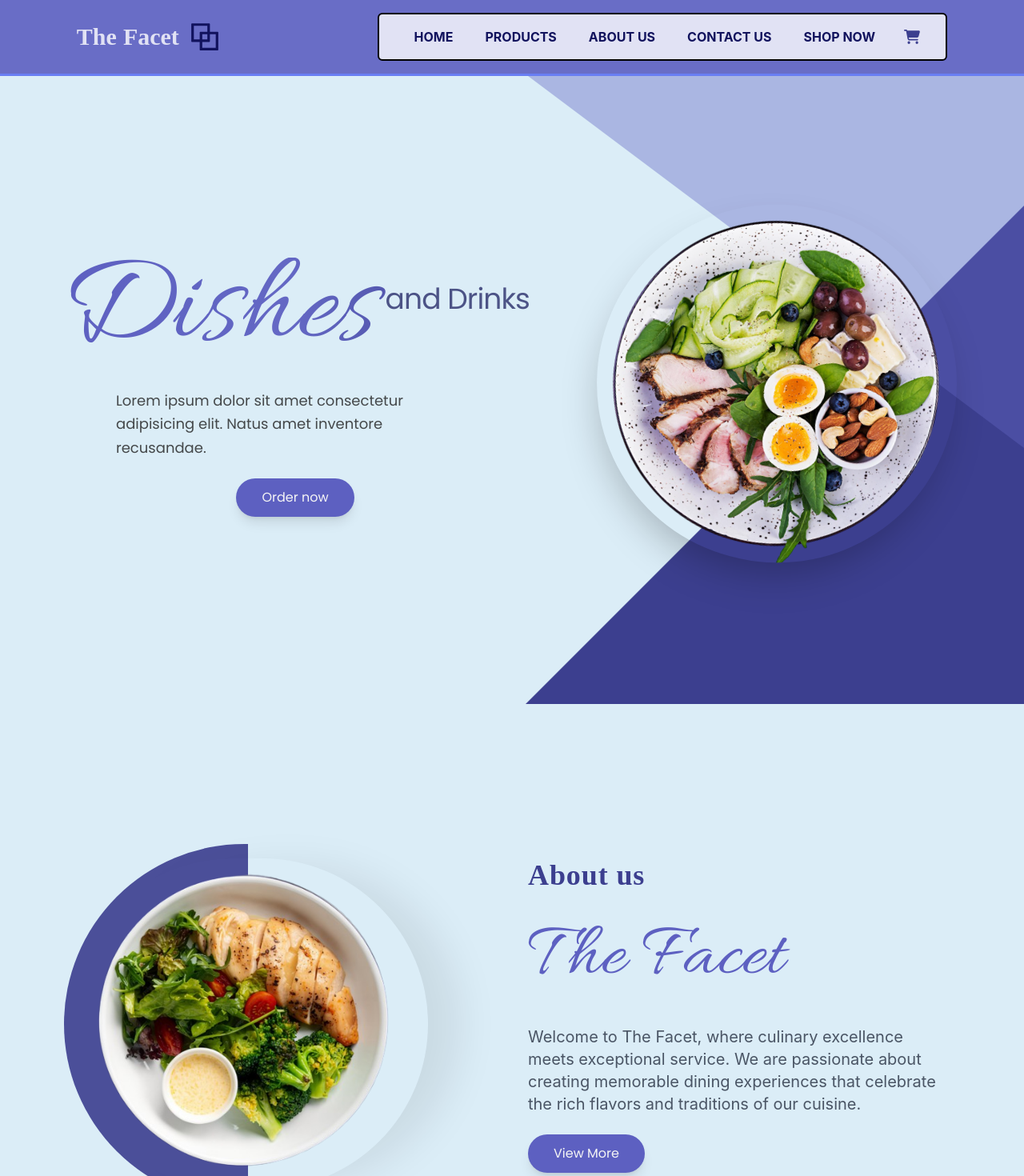
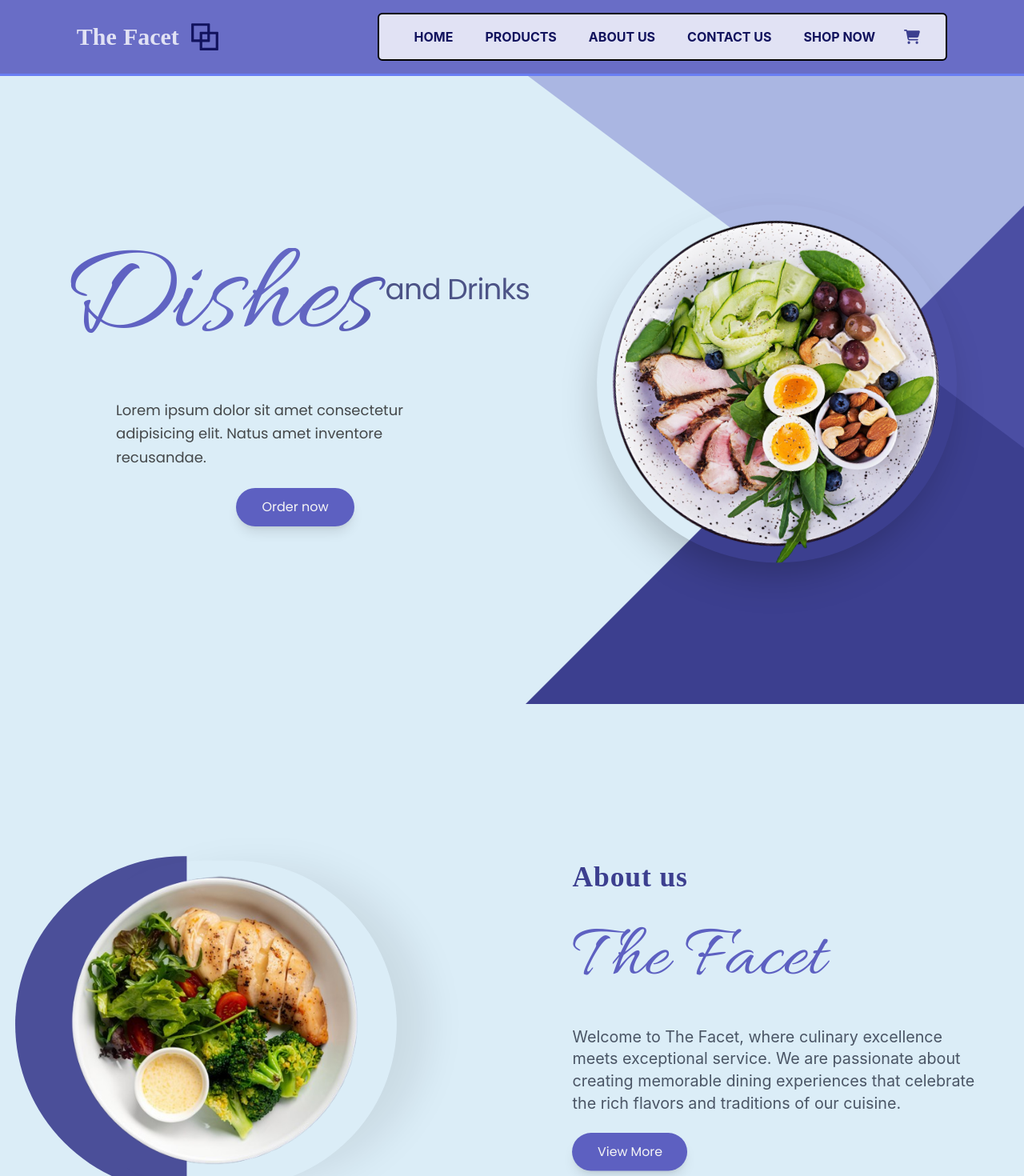
Before and after one commit to nikoletta17/Restaurant-website, a React (Vite) app: page / in a window 1280 px wide. Shown: the top 1470 px of the page at 80% size. Built offline with nearby package versions, Linux system fonts and the light colour scheme; a web font is replaced by a local one.

Commit message:
Added animation for the main screen appearance of the Hero section and About section

```diff
--- a/package.json
+++ b/package.json
@@ -10,6 +10,7 @@
     "preview": "vite preview"
   },
   "dependencies": {
+    "@studio-freight/lenis": "^1.0.42",
     "@tailwindcss/vite": "^4.2.2",
     "framer-motion": "^12.38.0",
     "react": "^19.2.4",
--- a/src/App.jsx
+++ b/src/App.jsx
@@ -1,3 +1,4 @@
+import Lenis from "@studio-freight/lenis";
 import React from "react";
 import { MenuBanner } from "./components/Banners/MenuBanner";
 import { Testimonial } from "./components/Testimonial/Testimonial";
--- a/src/components/Banners/AboutBanner.jsx
+++ b/src/components/Banners/AboutBanner.jsx
@@ -1,25 +1,61 @@
-import React from "react";
+import React, { useRef } from "react";
+import { motion, useScroll, useTransform } from "framer-motion";
 import AboutImg from "../../assets/AboutImg.png";
 
 export const AboutBanner = () => {
+  const sectionRef = useRef(null);
+
+  const { scrollYProgress } = useScroll({
+    target: sectionRef,
+    offset: ["start end", "end start"],
+  });
+
+  const circleX = useTransform(scrollYProgress, [0, 0.5, 1], [-150, 0, -150]);
+  const circleScale = useTransform(scrollYProgress, [0, 0.5, 1], [0.8, 1, 0.8]);
+
+  const textX = useTransform(scrollYProgress, [0, 0.5, 1], [150, 0, 150]);
+  const imgX = useTransform(scrollYProgress, [0, 0.5, 1], [-150, 0, -150]);
+
+  const opacity = useTransform(scrollYProgress, [0, 0.2, 0.5, 0.8, 1], [0, 1, 1, 1, 0]);
+  const overallScale = useTransform(scrollYProgress, [0, 0.5, 1], [0.95, 1, 0.95]);
+
   return (
     <>
-      <section id="about" className="overflow-hidden bg-lightBlue scroll-mt-15">
+      <section
+        ref={sectionRef}
+        id="about"
+        className="overflow-hidden bg-lightBlue scroll-mt-15"
+      >
         <div className="min-h-screen flex justify-center items-center">
-          <div className="container mx-auto flex flex-col sm:flex-row items-center justify-around gap-10">
+          <motion.div
+            style={{ scale: overallScale }}
+            className="container mx-auto flex flex-col sm:flex-row items-center justify-around gap-10"
+          >
+
             {/* Img section */}
-            <div className="relative w-full sm:w-1/2 flex justify-center items-center">
-              {/* Semi circle background */}
-              <div className="absolute left-1/2 -translate-x-[100%]  h-[260px] w-[130px] md:h-[350px] md:w-[180px] lg:h-[450px] lg:w-[230px] bg-[#3C3F8F]/90 rounded-l-full z-0" />
-              {/* Img itself */}
-              <img
+            <motion.div
+              style={{ x: imgX, opacity }}
+              className="relative w-full sm:w-1/2 flex justify-center items-center cursor-pointer group"
+            >
+              {/* Semi circle background (Паралакс виїзду) */}
+              <motion.div
+                style={{ x: circleX, scale: circleScale, originX: 1 }}
+                className="absolute left-1/2 -translate-x-[100%] h-[260px] w-[130px] md:h-[350px] md:w-[180px] lg:h-[450px] lg:w-[230px] bg-[#3C3F8F]/90 rounded-l-full z-0"
+              />
+
+              {/* Img itself*/}
+              <motion.img
                 src={AboutImg}
                 alt="About Img"
-                className="relative w-full max-w-[250px] md:max-w-[450px] object-cover rounded-full z-10 shadow-[50px_0_50px_-10px_rgba(0,0,0,0.08)]"
+                className="relative w-full max-w-[250px] md:max-w-[450px] object-cover rounded-full z-10 shadow-[50px_0_50px_-10px_rgba(0,0,0,0.08)] transition-shadow duration-500 group-hover:shadow-[60px_10px_70px_-15px_rgba(60,63,143,0.3)]"
               />
-            </div>
+            </motion.div>
+
             {/* Content section */}
-            <div className="space-y-6 w-full sm:w-1/2 text-center sm:text-left">
+            <motion.div
+              style={{ x: textX, opacity }}
+              className="space-y-6 w-full sm:w-1/2 text-center sm:text-left px-4"
+            >
               <span className="inline-block tracking-wide font-bold font-playwrite text-3xl lg:text-4xl text-[#3C3F8F]">
                 About us
               </span>
@@ -32,11 +68,19 @@ export const AboutBanner = () => {
                 dining experiences that celebrate the rich flavors and
                 traditions of our cuisine.
               </p>
-              <button className="font-customSans bg-primary text-light px-8 py-3 rounded-full shadow-lg hover:scale-105 hover:bg-primary/90 transition-all duration-300 transform active:scale-95 mb-5">
+
+
+              <motion.button
+                whileHover={{ scale: 1.05 }}
+                whileTap={{ scale: 0.98 }}
+                transition={{ type: "spring", stiffness: 100, damping: 15 }}
+                className="font-customSans bg-primary text-light px-8 py-3 rounded-full shadow-lg hover:bg-primary/90 transition-colors duration-300 transform mb-5"
+              >
                 View More
-              </button>
-            </div>
-          </div>
+              </motion.button>
+            </motion.div>
+
+          </motion.div>
         </div>
       </section>
     </>
--- a/src/components/Hero/Hero.jsx
+++ b/src/components/Hero/Hero.jsx
@@ -1,59 +1,114 @@
 import React from "react";
+import { motion, useScroll, useTransform } from "framer-motion";
 import HeroImg from "../../assets/2.png";
 
 export const Hero = () => {
+  const { scrollY } = useScroll();
+
+  //Triangles animations
+  const triangleTrans = useTransform(scrollY, [0, 1000], [0, -400]);
+
+  //Plate animations
+  const plateRotate = useTransform(scrollY, [0, 1000], [12, 180]);
+  const plateY = useTransform(scrollY, [0, 1000], [0, -100]);
+
+  //Text animations
+  const letterSpacing = useTransform(scrollY, [0, 1000], ["0em", "1.5em"]);
+  const textOpacity = useTransform(scrollY, [0, 300], [1, 0]);
+
   return (
     <>
-      <section>
-        {/* Background with diagonal split */}
+      <section className="bg-lightBlue">
         <div
-          className="min-h-screen bg-lightBlue flex justify-center items-center relative overflow-hidden z-10"
+          className="min-h-screen flex justify-center items-center relative overflow-hidden z-10"
           style={{
-            /*  Right bottom triangle */
             backgroundImage: `linear-gradient(135deg, #dbedf7 70%, #3c3f8f 70.1%)`,
           }}
         >
-          {/* Decorative SVG triangle (Top Right) */}
-          <div className="absolute top-0 right-0 w-full h-full pointer-events-none z-0">
+          {/* Triangle (Slides down from top-right) */}
+          <motion.div
+            style={{ x: triangleTrans, y: triangleTrans }}
+            initial={{ x: 300, y: -300, opacity: 0 }}
+            animate={{ x: 0, y: 0, opacity: 0.4 }}
+            transition={{ duration: 1.5, ease: [0.16, 1, 0.3, 1] }}
+            className="absolute top-0 right-0 w-full h-full pointer-events-none z-0"
+          >
             <svg
               viewBox="0 0 100 100"
               preserveAspectRatio="none"
-              className="absolute top-0 right-0 w-[50%] h-[60%] opacity-40"
+              className="absolute top-0 right-0 w-[50%] h-[60%]"
             >
               <polygon points="100,0 100,100 0,0" fill="#6265C3" />
             </svg>
-          </div>
+          </motion.div>
 
           {/* Main content container */}
           <div className="container pb-8 sm:pb-0 relative z-30 sm:px-5">
-            {/* Grid layout for text and image */}
-            <div className="grid grid-cols-1 sm:grid-cols-[1fr_auto]  sm:gap-7 gap-0 items-center">
+            <div className="grid grid-cols-1 sm:grid-cols-[1fr_auto] sm:gap-7 gap-0 items-center">
               {/* Text content section */}
-              <div className="space-y-6 text-center flex flex-col items-center">
-                <h1 className="my-7 flex items-center leading-[0.85] gap-1 text-[7rem] lg:text-[10rem] font-headers bg-clip-text text-transparent bg-linear-to-r from-primary via-primary/95 to-[#3c3f8f]">
-                  Dishes
-                  <span className="font-customSans text-3xl lg:text-4xl text-[#1c1f61d3] ml-2 tracking-tight opacity-90 -mt-8">
-                    and Drinks
-                  </span>
-                </h1>
+              <div
+                initial="hidden"
+                animate="visible"
+                className="space-y-6 text-center flex flex-col items-center">
+                {/* Анимация заголовка при загрузке */}
+                <motion.div
+                  initial={{ y: 50, opacity: 0 }}
+                  animate={{ y: 0, opacity: 1 }}
+                  transition={{ duration: 0.8, delay: 0.6 }}
+                >
+                  <motion.h1
+                    style={{ letterSpacing, opacity: textOpacity }}
+                    className="my-7 flex items-center leading-[0.85] gap-1 text-[7rem] lg:text-[10rem] font-headers bg-clip-text text-transparent bg-linear-to-r from-primary via-primary/95 to-[#3c3f8f]"
+                  >
+                    Dishes
+                    <span className="font-customSans text-3xl lg:text-4xl text-[#1c1f61d3] ml-2 tracking-tight opacity-90 -mt-8">
+                      and Drinks
+                    </span>
+                  </motion.h1>
+                </motion.div>
 
-                <p className="font-customSans text-lg sm:text-left text-dark/80 leading-relaxed max-w-md mx-auto sm:mx-0">
+                <motion.p
+                  initial={{ y: 30, opacity: 0 }}
+                  animate={{ y: 0, opacity: 1 }}
+                  transition={{ duration: 0.8, delay: 0.9 }}
+                  className="font-customSans text-lg sm:text-left text-dark/80 leading-relaxed max-w-md mx-auto sm:mx-0"
+                >
                   Lorem ipsum dolor sit amet consectetur adipisicing elit. Natus
                   amet inventore recusandae.
-                </p>
+                </motion.p>
 
-                {/* Btn */}
-                <button className="font-customSans bg-primary text-light px-8 py-3 rounded-full shadow-lg hover:scale-105 hover:bg-primary/90 transition-all duration-300 transform active:scale-95 mb-5">
+                <motion.button
+                  initial={{ y: 40, opacity: 0 }}
+                  animate={{ y: 0, opacity: 1 }}
+                  transition={{
+                    y: { duration: 0.7, delay: 1.2 },
+                    opacity: { duration: 0.7, delay: 1.2 },
+                    scale: { type: "spring", stiffness: 150, damping: 15 },
+                  }}
+                  whileHover={{ scale: 1.05 }}
+                  whileTap={{ scale: 0.95 }}
+                  className="font-customSans bg-primary text-light px-8 py-3 rounded-full shadow-lg hover:bg-primary/90 mb-5"
+                >
                   Order now
-                </button>
+                </motion.button>
               </div>
 
               {/* Img section */}
               <div className="flex justify-center sm:justify-end relative z-30 lg:pr-16">
-                <img
+                <motion.img
                   src={HeroImg}
                   alt="Hero Img"
-                 className="w-75 min-[648px]:w-112.5 max-w-full h-auto rounded-full shadow-2xl rotate-12 transition-transform duration-500"
+                  style={{ rotate: plateRotate, y: plateY }}
+                  initial={{ scale: 0, rotate: -180 }}
+                  animate={{ scale: 1, rotate: 12 }}
+                  transition={{
+                    type: "spring",
+                    damping: 12,
+                    stiffness: 50,
+                    delay: 1.2,
+                    duration: 1.5,
+                  }}
+                  className="w-75 min-[648px]:w-112.5 max-w-full h-auto rounded-full shadow-2xl"
                 />
               </div>
             </div>
```
Also changed, not shown: 1 other file (tests, documents, lock files or other folders).
